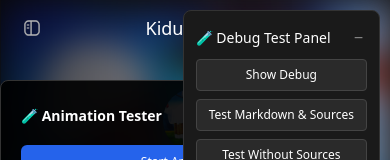
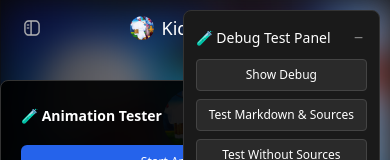
Before and after one commit to nahom8423/yaredbooksite, a React (Vite) app: page / in a window 390 px wide. Shown: the top 160 px of the page. Built offline with nearby package versions, Linux system fonts and the light colour scheme; no server answers.

Commit message:
tweak(thinking): round duration to whole seconds; hide thinking avatar on mobile and show avatar in mobile header

```diff
--- a/src/App.jsx
+++ b/src/App.jsx
@@ -411,7 +411,7 @@ function App() {
         const endTime = Date.now()
         const durationMs = endTime - thinkingStartRef.current
         const seconds = Math.max(0, durationMs / 1000)
-        const formatted = `${seconds.toFixed(1)} seconds`
+        const formatted = `${Math.round(seconds)} seconds`
         computedDuration = formatted
         const thinkingRecord = {
           id: Date.now() - 1, // Best-effort association before AI message
@@ -913,6 +913,7 @@ function App() {
                         {/* Static thinking label above this AI message, aligned to bubble's x-axis with avatar */}
                         {thinkingRecord && (
                           <div style={{ position: 'relative', marginBottom: '6px' }}>
+                            {!isMobile && (
                               <div style={{
                                 width: '32px',
                                 height: '32px',
@@ -924,6 +925,7 @@ function App() {
                               }}>
                                 <img src={saintYaredImage} alt="Kidus Yared" style={{ width: '100%', height: '100%', objectFit: 'cover' }} />
                               </div>
+                            )}
                             <ThinkingIndicator
                               text={thinkingRecord.text}
                               isStatic={true}
@@ -946,6 +948,7 @@ function App() {
                   {/* Active thinking row with avatar, aligned with message column */}
                   {isThinking && !isSearching && (
                     <div style={{ position: 'relative', marginTop: '8px' }}>
+                      {!isMobile && (
                         <div style={{
                           width: '32px',
                           height: '32px',
@@ -957,6 +960,7 @@ function App() {
                         }}>
                           <img src={saintYaredImage} alt="Kidus Yared" style={{ width: '100%', height: '100%', objectFit: 'cover' }} />
                         </div>
+                      )}
                       <ThinkingIndicator text={thinkingText} />
                     </div>
                   )}
--- a/src/components/ChatHeader.jsx
+++ b/src/components/ChatHeader.jsx
@@ -1,5 +1,6 @@
 import sidebarIcon from '../assets/icons/sidebar.png'
 import settingsIcon from '../assets/icons/settings.png'
+import saintYaredImage from '../assets/images/saintyared.png'
 
 export default function ChatHeader({ isMobile, isWelcome = false, onMenuToggle }) {
   return (
@@ -16,7 +17,12 @@ export default function ChatHeader({ isMobile, isWelcome = false, onMenuToggle }
 
       {/* Title - only show on mobile */}
       {isMobile && (
-        <h1 className="text-white font-medium text-lg">Kidus Yared</h1>
+        <div className="flex items-center gap-2">
+          <div className="w-6 h-6 rounded-full overflow-hidden">
+            <img src={saintYaredImage} alt="Kidus Yared" className="w-full h-full object-cover" />
+          </div>
+          <h1 className="text-white font-medium text-lg">Kidus Yared</h1>
+        </div>
       )}
 
 
```
Lines whose indentation alone changed are shown as unchanged.
